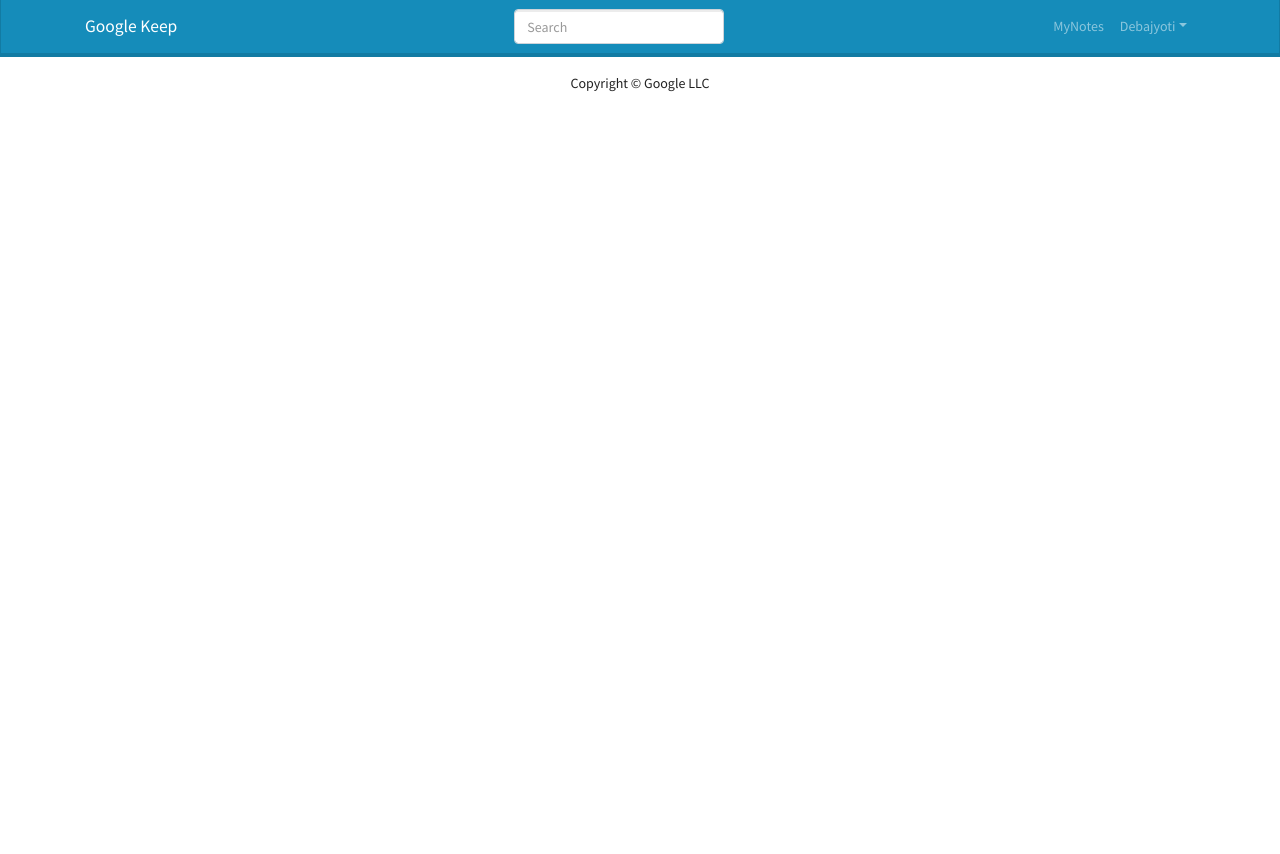
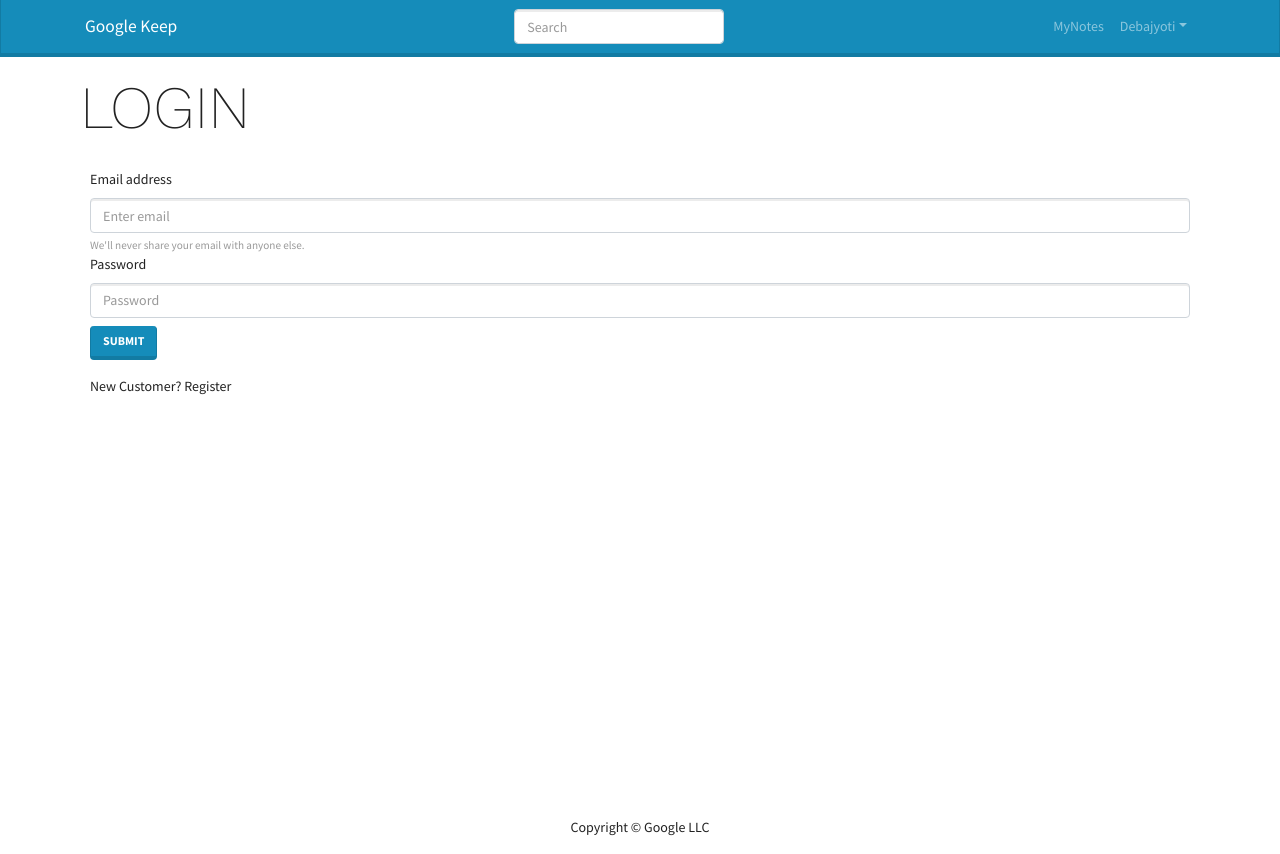
Before and after one commit to debajyoti2050/Google-Keep-Clone, a React (Create React App) app in the folder frontend/: page /login in a window 1280 px wide. Before the commit the page ends 800 px from the top, so only its background shows below. Built offline with nearby package versions, Linux system fonts and the light colour scheme.

Commit message:
frontend register

```diff
--- a/frontend/package.json
+++ b/frontend/package.json
@@ -7,13 +7,14 @@
     "@testing-library/jest-dom": "^5.16.5",
     "@testing-library/react": "^13.4.0",
     "@testing-library/user-event": "^13.5.0",
-    "axios": "^1.1.2",
+    "axios": "^1.1.3",
     "mongoose": "^6.6.5",
     "react": "^18.2.0",
     "react-bootstrap": "^2.5.0",
     "react-dom": "^18.2.0",
     "react-router-dom": "^5.2.0",
     "react-scripts": "5.0.1",
+    "styled-components": "^5.3.6",
     "web-vitals": "^2.1.4"
   },
   "scripts": {
--- a/frontend/src/App.jsx
+++ b/frontend/src/App.jsx
@@ -4,6 +4,8 @@
 import LandingPage from "./screens/LandingPage/LandingPage";
 import  { BrowserRouter as Router, Route, Switch } from "react-router-dom";
 import MyNotes from "./screens/LandingPage/MyNotes/MyNotes";
+import LoginPage from "./screens/LoginPage/LoginPage";
+import RegisterPage from "./screens/RegisterPage/RegisterPage";
 
 export default function App() {
   return (
@@ -14,6 +16,8 @@
           <Switch>
           <Route exact path='/' component={LandingPage} />
           <Route path='/mynotes' component={MyNotes}  />
+          <Route path='/login' component={LoginPage}  />
+          <Route path='/register' component={RegisterPage}  />
 
           </Switch>
         </main>
--- /dev/null
+++ b/frontend/src/components/ErrorMessage.jsx
@@ -0,0 +1,12 @@
+import React from "react";
+import { Alert } from "react-bootstrap";
+
+const ErrorMessage = ({ variant = "info", children }) => {
+  return (
+    <Alert variant={variant} style={{ fontSize: 20 }}>
+      <strong>{children}</strong>
+    </Alert>
+  );
+};
+
+export default ErrorMessage;
--- /dev/null
+++ b/frontend/src/components/Loading.jsx
@@ -0,0 +1,26 @@
+import React from "react";
+import { Spinner } from "react-bootstrap";
+
+function Loading({ size = 100 }) {
+  return (
+    <div
+      style={{
+        display: "flex",
+        justifyContent: "center",
+        alignItems: "center",
+        width: "100%",
+        height: "100%",
+      }}
+    >
+      <Spinner
+        style={{
+          width: size,
+          height: size,
+        }}
+        animation="border"
+      />
+    </div>
+  );
+}
+
+export default Loading;
--- /dev/null
+++ b/frontend/src/screens/LoginPage/LoginPage.jsx
@@ -0,0 +1,93 @@
+import React, { useEffect, useState } from "react";
+// import './loginscreen.css'
+import { Button, Col, Form, Row } from "react-bootstrap";
+import { Link } from "react-router-dom";
+import MainScreen from "../../components/MainScreen";
+import styled from "styled-components";
+import axios from "axios";
+import Loading from "../../components/Loading";
+import ErrorMessage from "../../components/ErrorMessage";
+
+const LoginContainer = styled.div`
+  display: flex;
+  flex-direction: column;
+  margin: 20px;
+`;
+
+const LoginPage = ({history}) => {
+  const [email, setEmail] = useState("");
+  const [password, setPassword] = useState("");
+  const [error, setError] = useState("");
+  const [loading, setLoading] = useState(false);
+
+
+
+  const submitHandler =async (e) => {
+    e.preventDefault()
+   try{
+    const config={
+        "Content-Type":"application/json"
+    }
+    setLoading(true)
+
+    const {data}=await axios.post(
+        '/api/users/login',
+    {email,password}
+    ,config
+    )
+    console.log(data);
+    localStorage.setItem('userInfo',JSON.stringify(data))
+    setLoading(false)
+
+   }
+   catch(error){
+       setError(error.response.data.message)
+         setLoading(false)
+
+   }
+  }
+
+  return (
+    <MainScreen title="LOGIN">
+      <LoginContainer>
+        <div className="loginContainer">
+            {error && <ErrorMessage variant="danger">{error}</ErrorMessage>}
+            {loading && <Loading/>}
+          <Form onSubmit={submitHandler}>
+            <Form.Group controlId="formBasicEmail">
+              <Form.Label>Email address</Form.Label>
+              <Form.Control
+               type="email"
+               value={email}
+               placeholder="Enter email"
+               onChange={(e) => setEmail(e.target.value)}
+                />
+              <Form.Text className="text-muted">
+                We'll never share your email with anyone else.
+              </Form.Text>
+            </Form.Group>
+            <Form.Group controlId="formBasicPassword">
+              <Form.Label>Password</Form.Label>
+              <Form.Control
+               type="password"
+               value={password}
+               placeholder="Password"
+               onChange={(e) => setPassword(e.target.value)}
+               />
+            </Form.Group>
+            <Button variant="primary" type="submit" className="mt-2">
+              Submit
+            </Button>
+          </Form>
+          <Row className="py-3 ">
+            <Col>
+              New Customer? <Link to="/register">Register</Link>
+            </Col>
+          </Row>
+        </div>
+      </LoginContainer>
+    </MainScreen>
+  );
+};
+
+export default LoginPage;
--- /dev/null
+++ b/frontend/src/screens/LoginPage/loginscreen.css
@@ -0,0 +1,5 @@
+.loginContainer {
+    display: flex;
+    flex-direction: column;
+    margin: 20px;
+  }
--- /dev/null
+++ b/frontend/src/screens/RegisterPage/RegisterPage.jsx
@@ -0,0 +1,9 @@
+import React from 'react'
+
+const RegisterPage = () => {
+  return (
+    <div>RegisterPage</div>
+  )
+}
+
+export default RegisterPage
```
Also changed, not shown: frontend/src/screens/LandingPage/LandingPage.jsx (+9 -0 lines), 1 other file (tests, documents, lock files or other folders).
